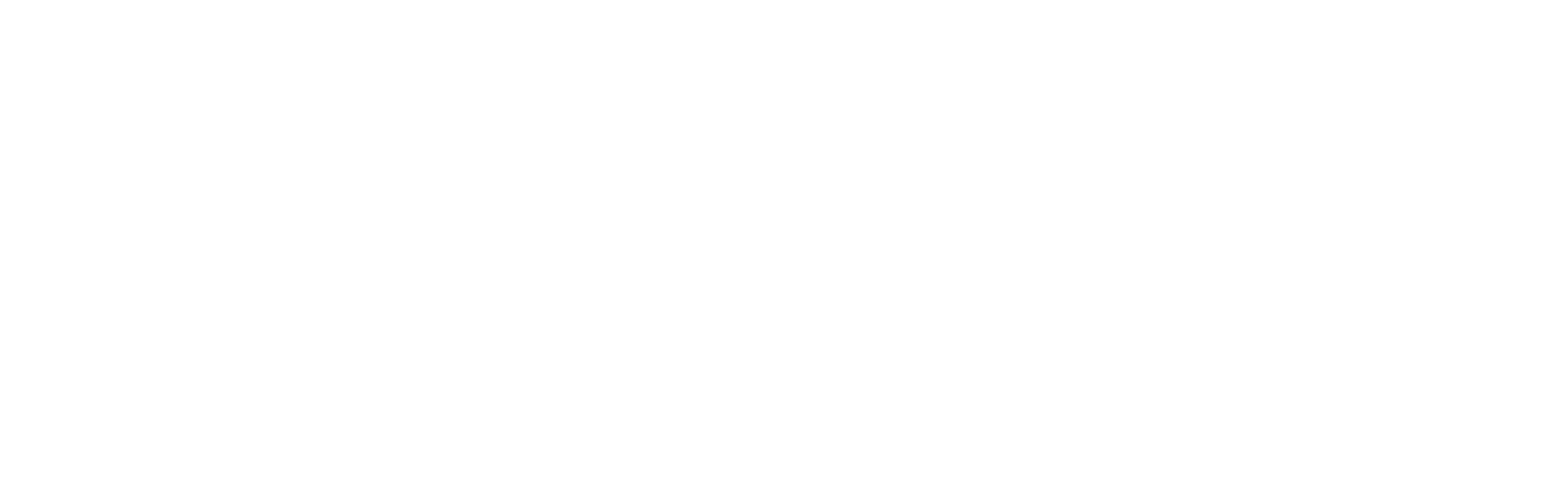
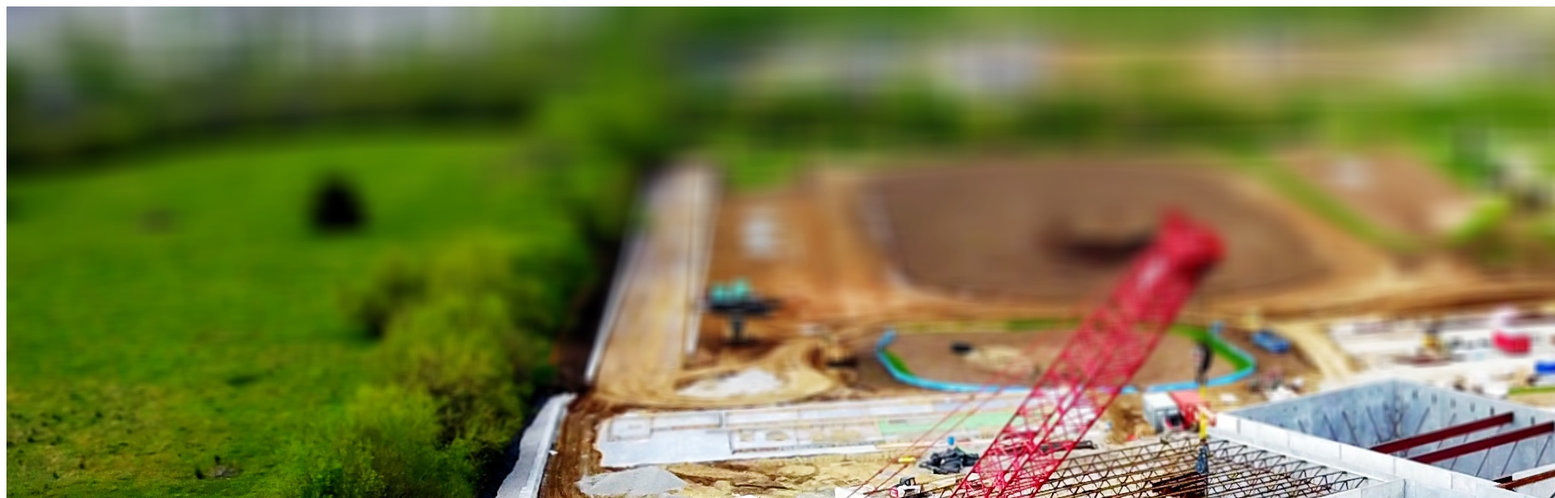
Before and after one commit to cwotc/cwotc.github.io, a plain HTML site: page index.html in a window 1280 px wide. Shown: the top 616 px of the page at 81% size, 1920 px wide, since content can reach past the window. Drawn offline with Linux system fonts and the light colour scheme.

Commit message:
added picture to index

```diff
--- a/index.html
+++ b/index.html
@@ -6,6 +6,6 @@
     <title>something coming here soon</title>
       </head>
   <body>
-
+<img src="https://raw.githubusercontent.com/cwotc/cwotc.github.io/master/David_McBee_under_construction.jpeg"><br>
   </body>
 </html>
```
